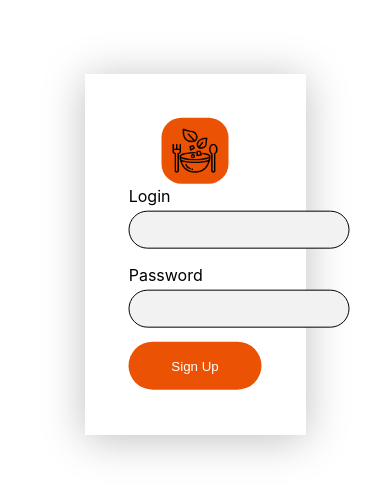
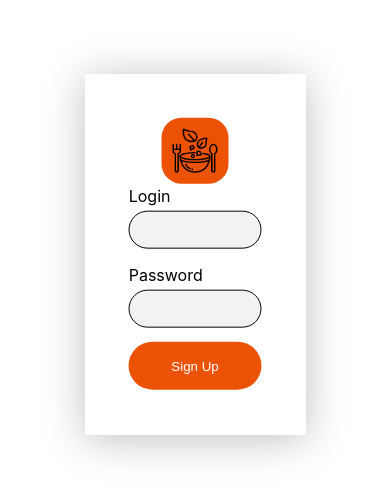
Before and after one commit to sanscrid6/react-todo-list, a React (Vite) app: page / in a window 390 px wide. Shown: the part 168-664 px from the top of the page. Built offline with nearby package versions, Linux system fonts and the light colour scheme.

Commit message:
fix: input for mobile

```diff
--- a/src/components/Input/Input.css
+++ b/src/components/Input/Input.css
@@ -4,6 +4,7 @@
     row-gap: 3px;
     width: 100%;
     border: 0;
+    min-inline-size: auto;
 }
 
 .input {
```
